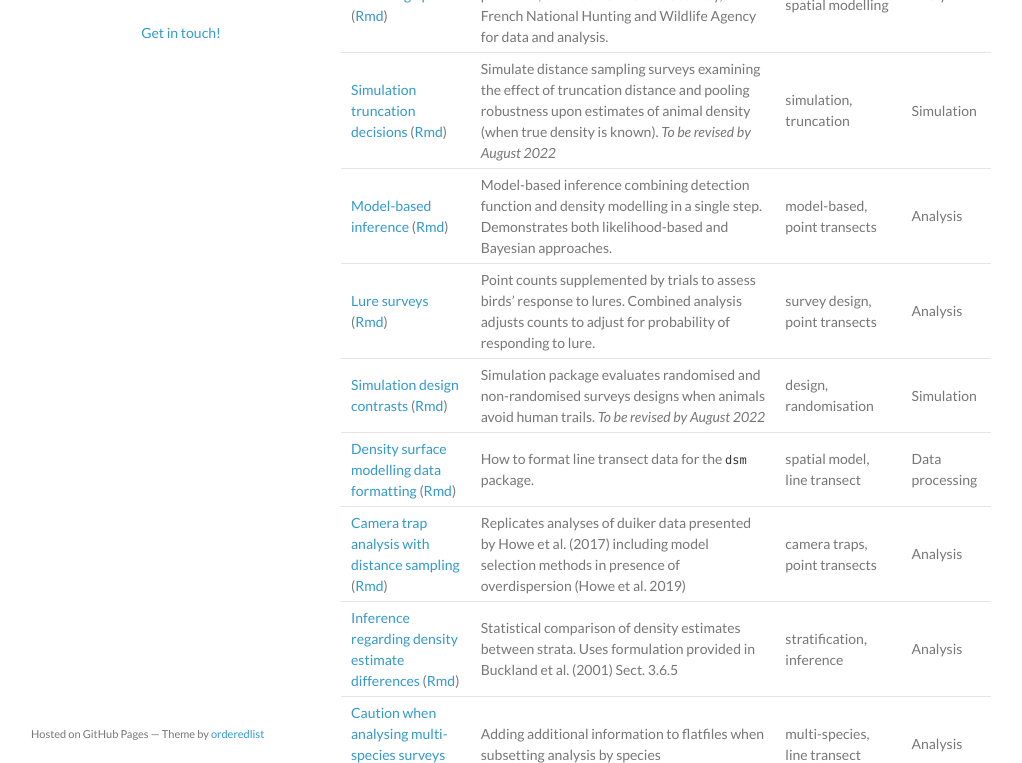
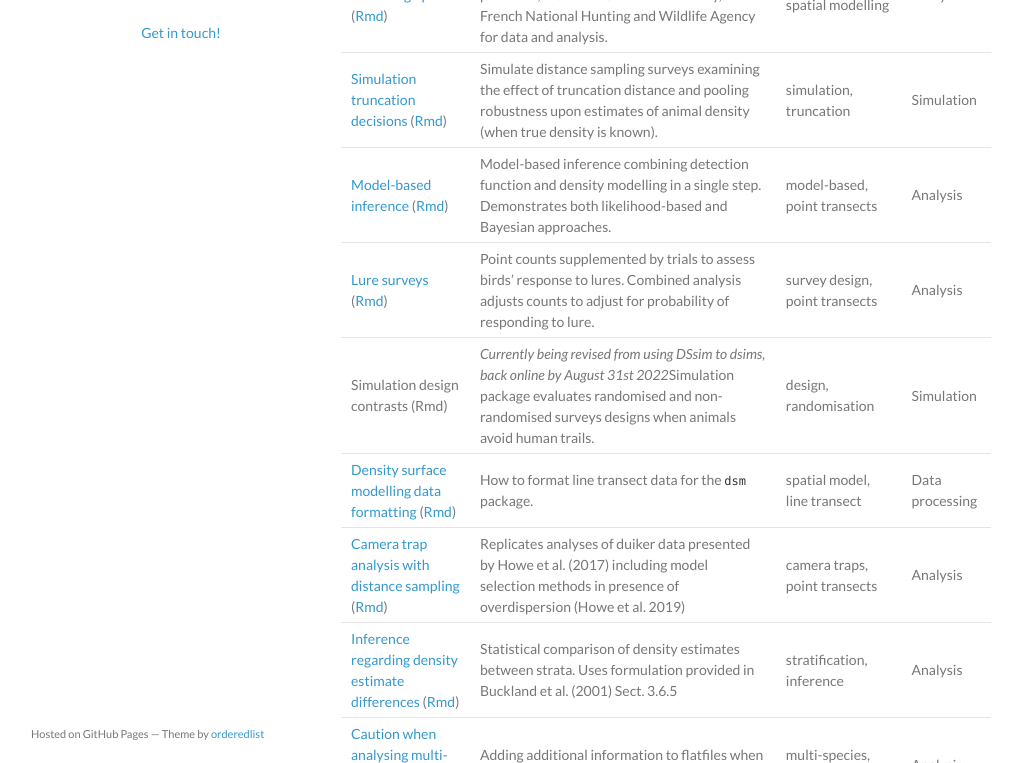
Before and after one commit to distanceexamples/distanceexamples.github.io, a Jekyll site: the page built from index.md, in a window 1280 px wide and 900 px high, scrolled down 1617 px, cut to the strip 137-900 px from the top of the window. Shown: the whole strip, without its empty margins (129-1151 px from the left). Built offline with Jekyll 4.4.1, drawn with Linux system fonts in a browser that asks for light colours.

Commit message:
Update simulation vignettes
- add new dsims truncation simulation
- break link to DSsim book example (to be revised before 31st August 2022)

```diff
--- a/index.md
+++ b/index.md
@@ -37,10 +37,10 @@
 | [Double observer methods](mrds-golftees/mrds-golftees-distill.html) ([Rmd](mrds-golftees/mrds-golftees-distill.Rmd)) | Full independence and point independence analysis of golf tee data from multiple observers. | mark-recapture distance sampling | Analysis |
 | [Density surface modelling - lines](dsm-line-dolphins/mexico-analysis.html) ([Rmd](dsm-line-dolphins/mexico-analysis.Rmd)) | Line transect survey of pantropical spotted dolphins in the Gulf of Mexico. | spatial model, dolphins, line transect | Analysis | XXXX |
 | [Density surface modelling - points](dsm-point/hare_point_transect_dsm-distill.html) ([Rmd](dsm-point/hare_point_transect_dsm-distill.Rmd)) | Point transect survey of hares in France.  Simple density surface model with (x,y) predictor; thanks to Guillaume Souchay, French National Hunting and Wildlife Agency for data and analysis. | point transect, spatial modelling | Analysis |
-| [Simulation truncation decisions](DSsim-truncation/DSsim-examples.html) ([Rmd](DSsim-truncation/DSsim-examples.Rmd)) |  Simulate distance sampling surveys examining the effect of truncation distance and pooling robustness upon estimates of animal density (when true density is known). *To be revised by August 2022* | simulation, truncation | Simulation |
+| [Simulation truncation decisions](dsims-truncation/dsims-examples.html) ([Rmd](dsims-truncation/dsims-examples.Rmd)) |  Simulate distance sampling surveys examining the effect of truncation distance and pooling robustness upon estimates of animal density (when true density is known). | simulation, truncation | Simulation |
 | [Model-based inference](book-bobwhite/bobwhite.html) ([Rmd](book-bobwhite/bobwhite.Rmd)) | Model-based inference combining detection function and density modelling in a single step. Demonstrates both likelihood-based and Bayesian approaches. | model-based, point transects | Analysis | XXXX |
 | [Lure surveys](book-crossbills/book-crossbills.html) ([Rmd](book-crossbills/book-crossbills.Rmd)) | Point counts supplemented by trials to assess birds' response to lures.  Combined analysis adjusts counts to adjust for probability of responding to lure. | survey design, point transects | Analysis | XXXX |
-| [Simulation design contrasts](book-DSsim/DSsimstudy.html) ([Rmd](book-DSsim/DSsimstudy.Rmd)) | Simulation package evaluates randomised and non-randomised surveys designs when animals avoid human trails. *To be revised by August 2022* | design, randomisation | Simulation | XXXX |
+| Simulation design contrasts (Rmd) | *Currently being revised from using DSsim to dsims, back online by August 31st 2022*Simulation package evaluates randomised and non-randomised surveys designs when animals avoid human trails. | design, randomisation | Simulation | XXXX |
 | [Density surface modelling data formatting](dsm-data-formatting/dsm-data-formatting.html) ([Rmd](dsm-data-formatting/dsm-data-formatting.Rmd)) | How to format line transect data for the `dsm` package. | spatial model, line transect | Data processing | XXXX |
 | [Camera trap analysis with distance sampling](Distance-cameratraps/camera-distill.html) ([Rmd](Distance-cameratraps/camera-distill.Rmd)) | Replicates analyses of duiker data presented by Howe et al. (2017) including model selection methods in presence of overdispersion (Howe et al. 2019) | camera traps, point transects | Analysis | |
 | [Inference regarding density estimate differences](differences/differences.html) ([Rmd](differences/differences.Rmd)) | Statistical comparison of density estimates between strata.  Uses formulation provided in Buckland et al. (2001) Sect. 3.6.5 | stratification, inference | Analysis | |
```
